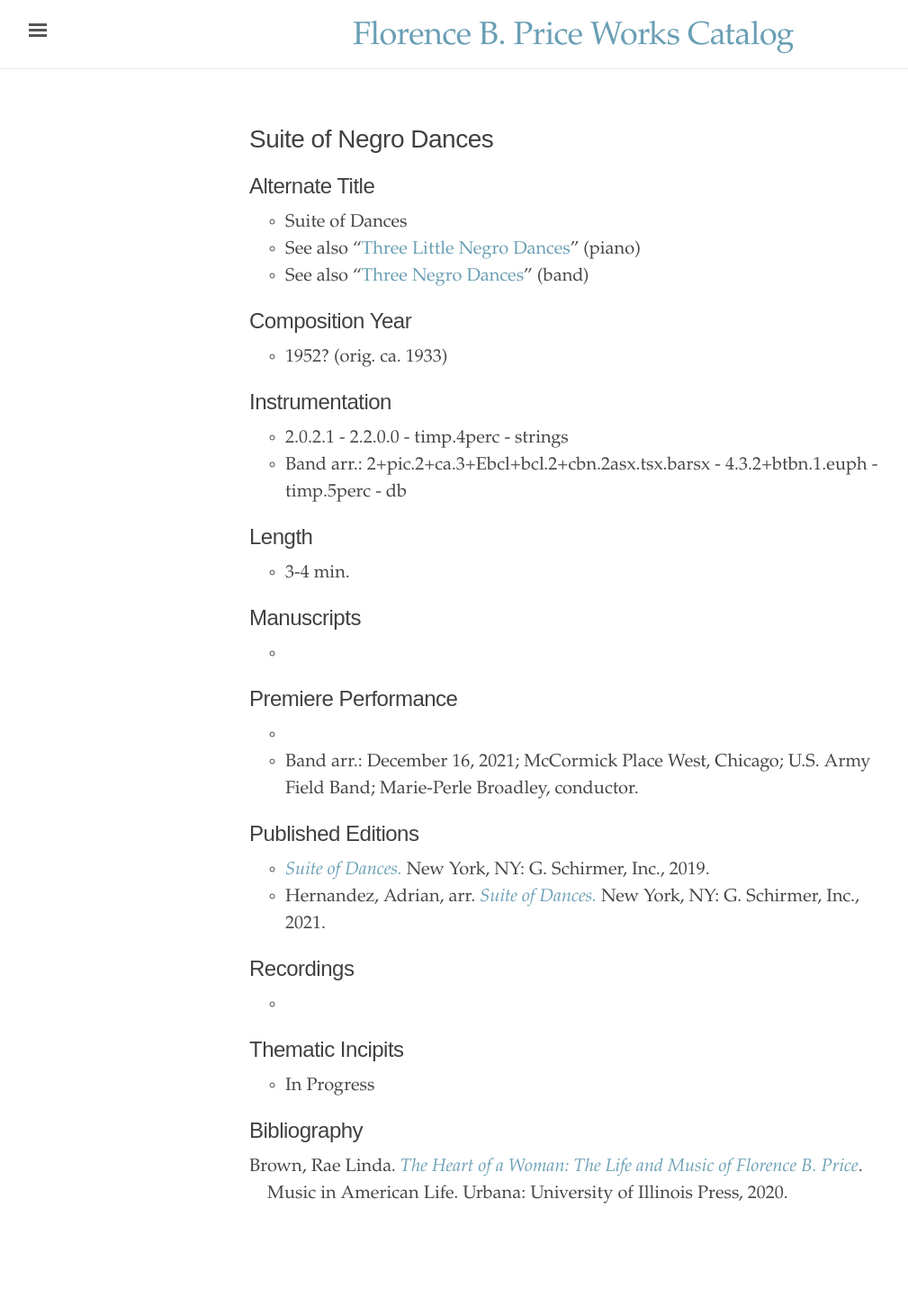
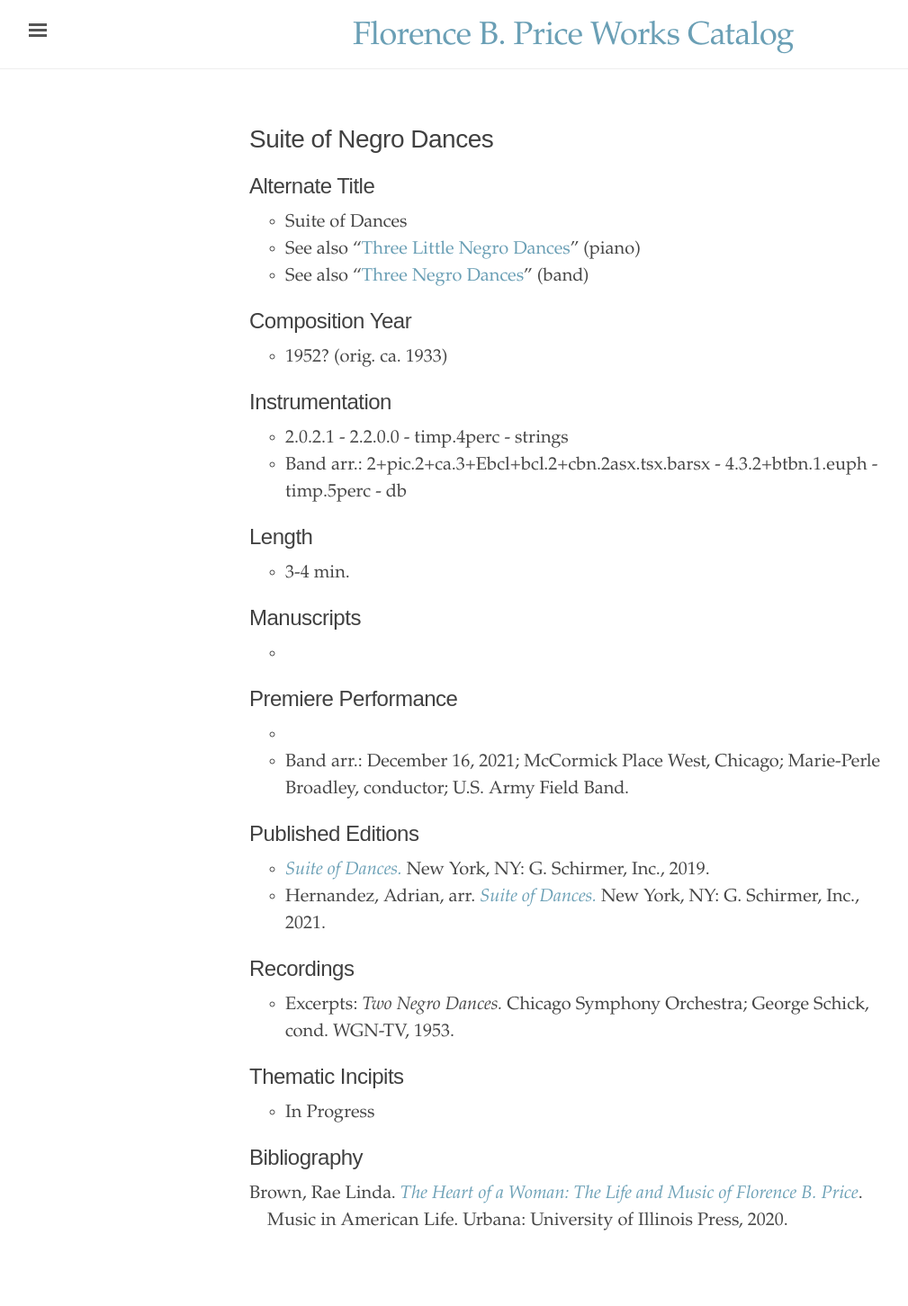
Before and after one commit to dwshadle/florence-price-catalog, a Jekyll site: the page built from _texts/price-suite_of_negro_dances.md, in a window 1280 px wide. Shown: the whole page at 90% size, without its empty margins (3-1012 px from the left). Built offline with Jekyll 4.4.1, drawn with Linux system fonts in a browser that asks for light colours; before the commit the page ends 1422 px from its top, so only the background shows below that.

Commit message:
Update price-suite_of_negro_dances.md

```diff
--- a/_texts/price-suite_of_negro_dances.md
+++ b/_texts/price-suite_of_negro_dances.md
@@ -26,14 +26,14 @@ permalink: /price-suite-of-negro-dances/
 
 ## Premiere Performance
 -
-- Band arr.: December 16, 2021; McCormick Place West, Chicago; U.S. Army Field Band; Marie-Perle Broadley, conductor.
+- Band arr.: December 16, 2021; McCormick Place West, Chicago; Marie-Perle Broadley, conductor; U.S. Army Field Band.
 
 ## Published Editions
 - <a href="https://www.wisemusicclassical.com/work/58892/Suite-of-Dances-for-orchestra/" target="_blank">*Suite of Dances.*</a> New York, NY: G. Schirmer, Inc., 2019.
 - Hernandez, Adrian, arr. <a href="https://www.wisemusicclassical.com/work/63171/" target="_blank">*Suite of Dances.*</a> New York, NY: G. Schirmer, Inc., 2021.
 
 ## Recordings
--
+- Excerpts: *Two Negro Dances.* Chicago Symphony Orchestra; George Schick, cond. WGN-TV, 1953.
 
 ## Thematic Incipits
 - In Progress
```
